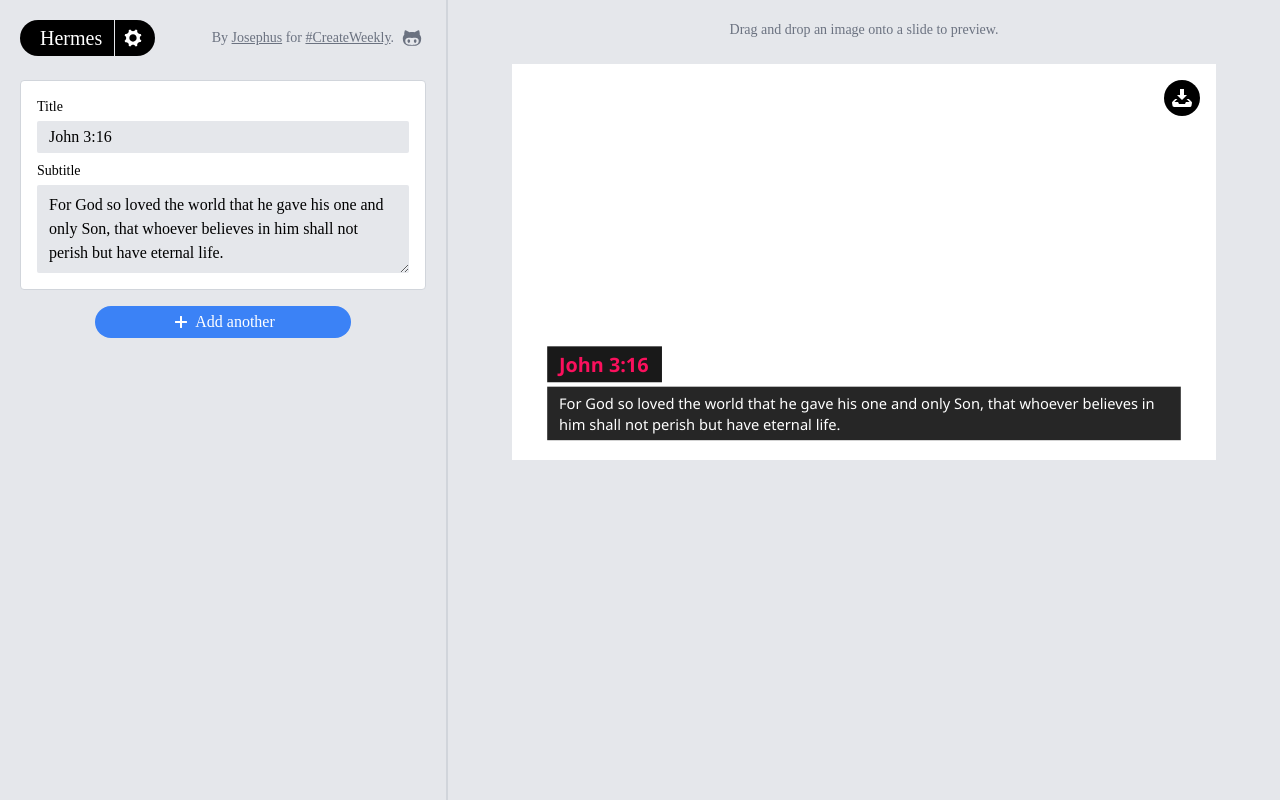
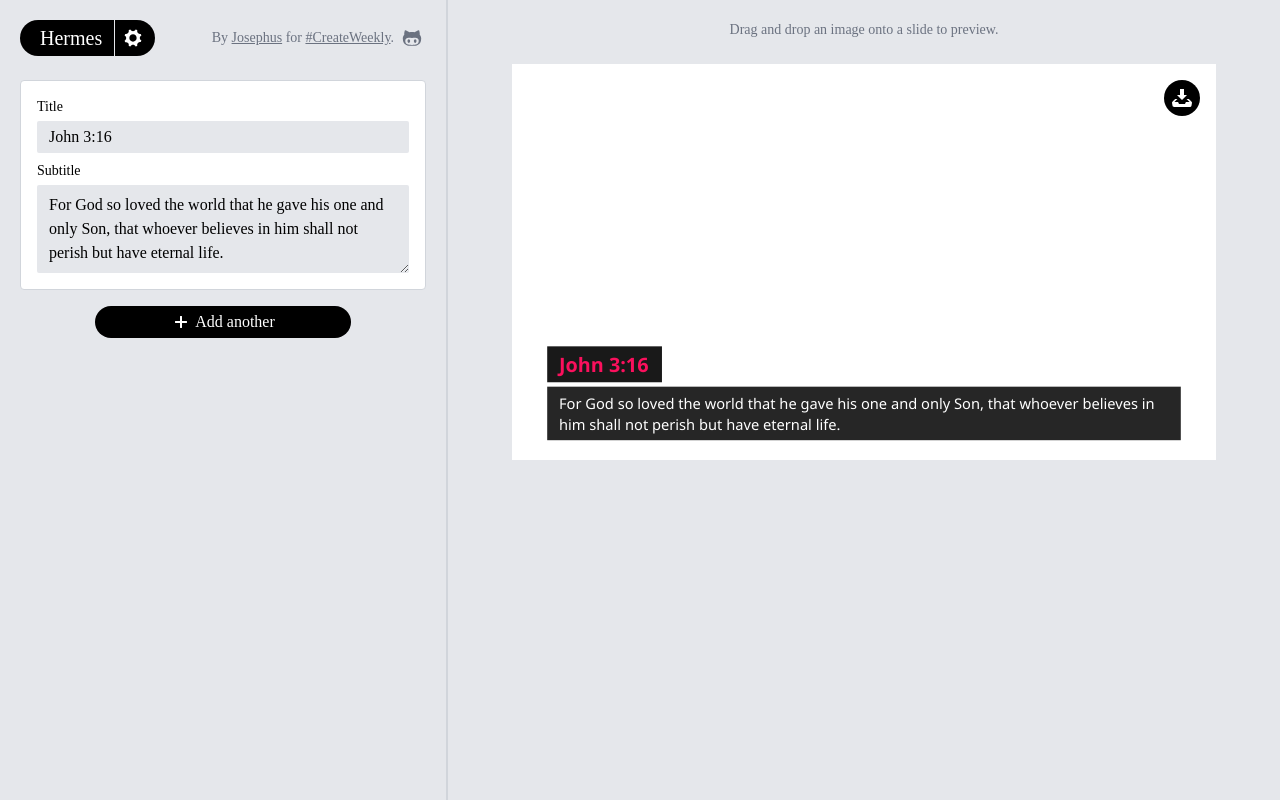
Before and after one commit to JosephusPaye/hermes, a Vue app: page / in a window 1280 px wide. Built offline with nearby package versions, Linux system fonts and the light colour scheme; a web font is replaced by a local one.

Commit message:
Monochrome all the things

```diff
--- a/src/components/Editor.vue
+++ b/src/components/Editor.vue
@@ -8,7 +8,7 @@
     />
     <button
       @click="$emit('add')"
-      class="mt-4 bg-blue-500 hover:bg-blue-600 focus:bg-blue-600 cursor-default text-white flex items-center justify-center py-1 w-64 mx-auto rounded-full"
+      class="mt-4 bg-black hover:opacity-80 focus:opacity-80 cursor-default text-white flex items-center justify-center py-1 w-64 mx-auto rounded-full"
     >
       <svg
         version="1.1"
```
